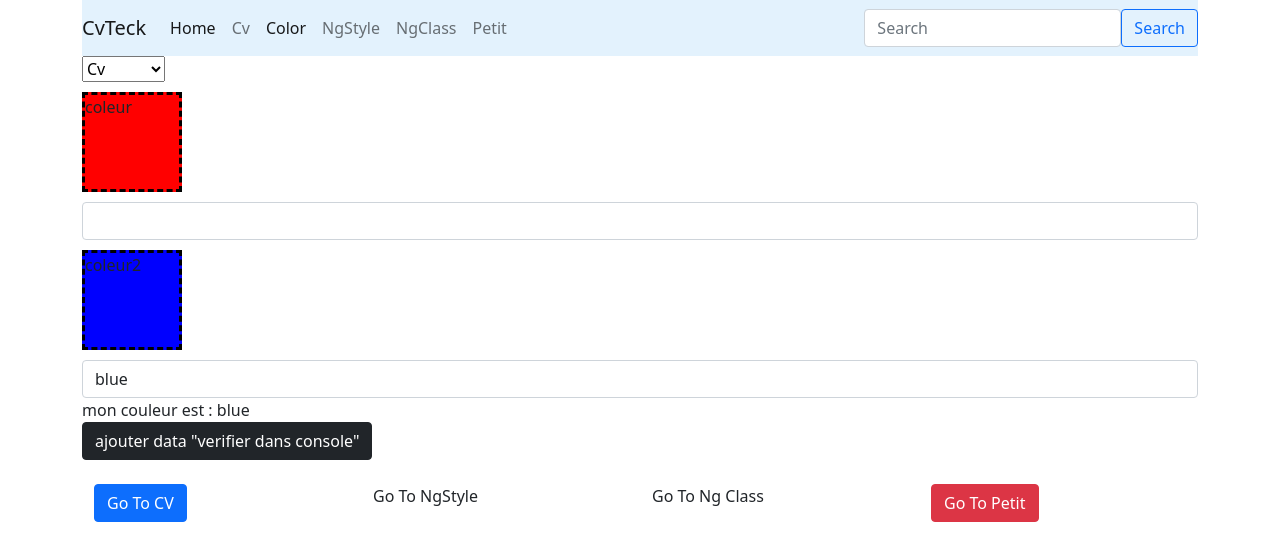
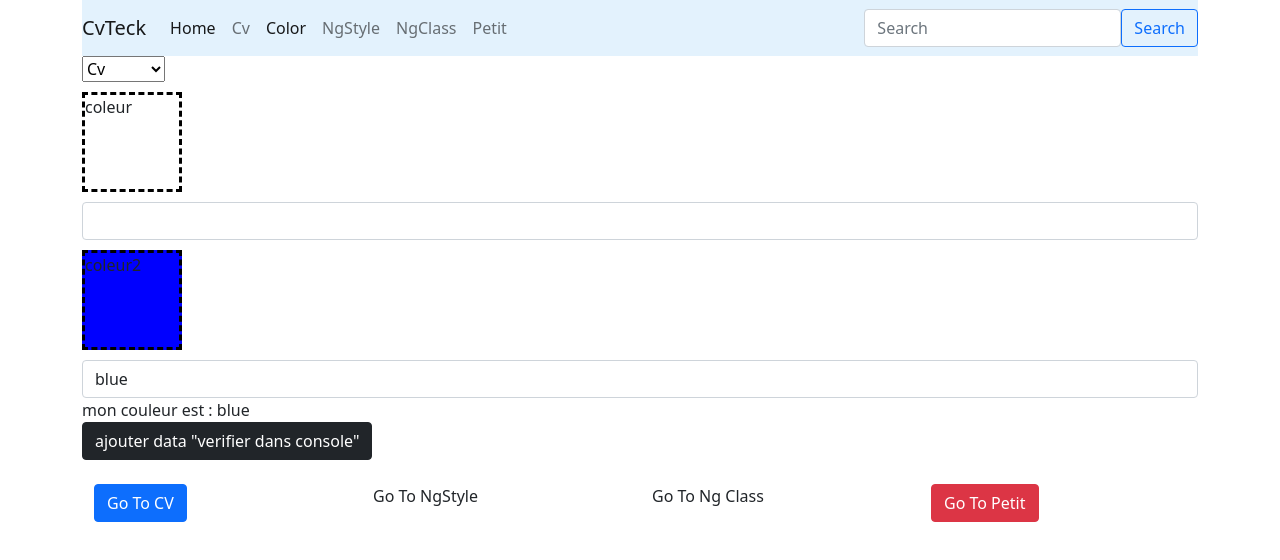
Before and after one commit to nouira-ridha/CV, an Angular app: page /color in a window 1280 px wide. Shown: the top 560 px of the page. Built offline with nearby package versions, Linux system fonts and the light colour scheme.

Commit message:
nouvelle methode de router

```diff
--- a/src/app/app.routing.ts
+++ b/src/app/app.routing.ts
@@ -10,6 +10,7 @@ const APP_ROUTING: Routes = [
   {path: 'cv', redirectTo: '/', pathMatch: 'full'},
   {path: '', component: CvComponent},
   {path: 'color', component: ColorComponent},
+  {path: 'color/:default', component: ColorComponent},
   {path: 'class', component: ClassComponent},
   {path: 'style', component: StyleComponent},
   {path: 'petit', component: PetitComponent},
--- a/src/app/color/color.component.ts
+++ b/src/app/color/color.component.ts
@@ -1,6 +1,6 @@
 import { Component, OnInit } from '@angular/core';
 import {PremierService} from '../premier.service';
-import {Router} from '@angular/router';
+import {ActivatedRoute, Router} from '@angular/router';
 
 @Component({
   selector: 'app-color',
@@ -12,9 +12,15 @@ export class ColorComponent implements OnInit {
   color = 'red';
   color2 = 'blue';
   constructor(private premierService: PremierService,
-              private router: Router) { }
+              private router: Router,
+              private activatedRoute: ActivatedRoute
+  ) { }
 
   ngOnInit(): void {
+    this.activatedRoute.params.subscribe(
+      (params) => {
+      this.color = params.default;
+    });
   }
 
   changeColor(input){
```
